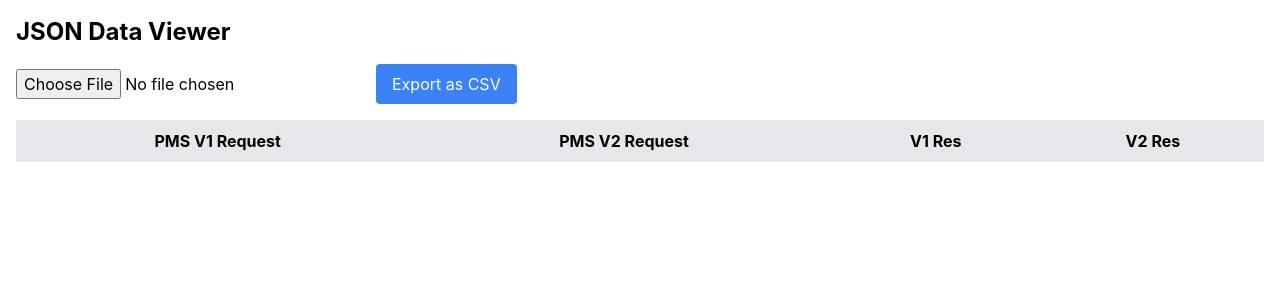
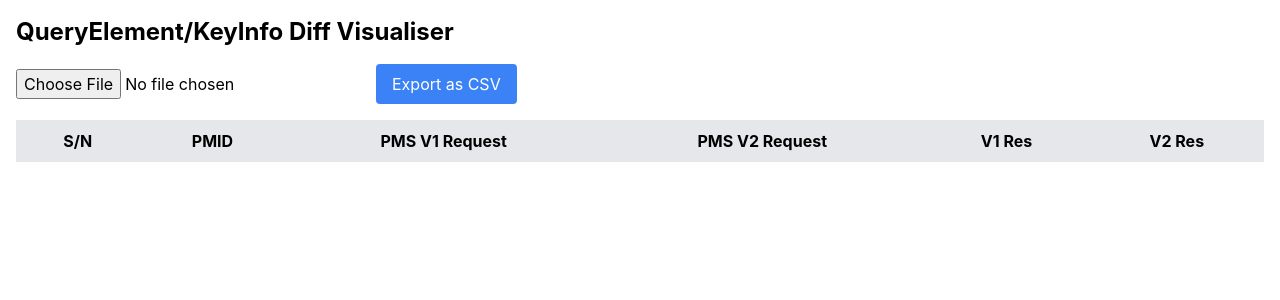
Before and after one commit to ShenyiCui/display-pms-diff-data, a React (Create React App) app: page / in a window 1280 px wide. Shown: the top 300 px of the page. Built offline with nearby package versions, Linux system fonts and the light colour scheme.

Commit message:
feat: add s/n and pmid column

```diff
--- a/src/pages/Home/Home.tsx
+++ b/src/pages/Home/Home.tsx
@@ -129,9 +129,9 @@ const Home: React.FC = () => {
       return;
     }
 
-    const headers = ['PMS V1 Request', 'PMS V2 Request', 'V1 Res', 'V2 Res'];
+    const headers = ['S/N', 'PMID', 'PMS V1 Request', 'PMS V2 Request', 'V1 Res', 'V2 Res'];
 
-    const rows = uniqueItems.map(item => {
+    const rows = uniqueItems.map((item, i) => {
       // Exclude 'Base' from PMS V1 and V2 Requests
       const { Base: baseV1, ...reqV1WithoutBase } = item._source.query_element_key_info_req_v1 || {};
       const { Base: baseV2, ...reqV2WithoutBase } = item._source.query_element_key_info_req_v2 || {};
@@ -172,13 +172,13 @@ const Home: React.FC = () => {
       const reqV1 = JSON.stringify(reqV1WithoutBase);
       const reqV2 = JSON.stringify(reqV2WithoutBase);
 
-      return [reqV1, reqV2, v1Res, v2Res];
+      return [(i + 1).toString(), reqV1WithoutBase.payment_method_id || '', reqV2, v1Res, v2Res];
     });
 
     // Construct CSV content
     let csvContent = '';
     csvContent += headers.join(',') + '\r\n';
-    rows.forEach(row => {
+    rows.forEach((row, i) => {
       const escapedRow = row.map(field => `"${field.replace(/"/g, '""')}"`).join(',');
       csvContent += escapedRow + '\r\n';
     });
@@ -199,7 +199,7 @@ const Home: React.FC = () => {
 
   return (
     <div className='container p-4'>
-      <h1 className='text-2xl font-bold mb-4'>JSON Data Viewer</h1>
+      <h1 className='text-2xl font-bold mb-4'>QueryElement/KeyInfo Diff Visualiser</h1>
       <div className='flex items-center mb-4'>
         <input type='file' accept='.json' onChange={handleFileUpload} className='mr-4' />
         <button onClick={exportToCSV} className='px-4 py-2 bg-blue-500 text-white rounded hover:bg-blue-600'>
@@ -209,6 +209,8 @@ const Home: React.FC = () => {
       <table className='table-auto w-full border-collapse'>
         <thead>
           <tr>
+            <th className='px-4 py-2 border bg-gray-200'>S/N</th>
+            <th className='px-4 py-2 border bg-gray-200'>PMID</th>
             <th className='px-4 py-2 border bg-gray-200'>PMS V1 Request</th>
             <th className='px-4 py-2 border bg-gray-200'>PMS V2 Request</th>
             <th className='px-4 py-2 border bg-gray-200'>V1 Res</th>
@@ -255,6 +257,8 @@ const Home: React.FC = () => {
 
             return (
               <tr key={index} className='odd:bg-white even:bg-gray-50'>
+                <td className='px-4 py-2 border'>{(index + 1).toString()}</td>
+                <td className='px-4 py-2 border'>{item._source.query_element_key_info_req_v1?.payment_method_id}</td>
                 <td className='px-4 py-2 border'>
                   <div className='max-h-64 overflow-y-auto'>
                     {item._source.query_element_key_info_req_v1 && <JsonView data={reqV1WithoutBase} style={defaultStyles} />}
```
